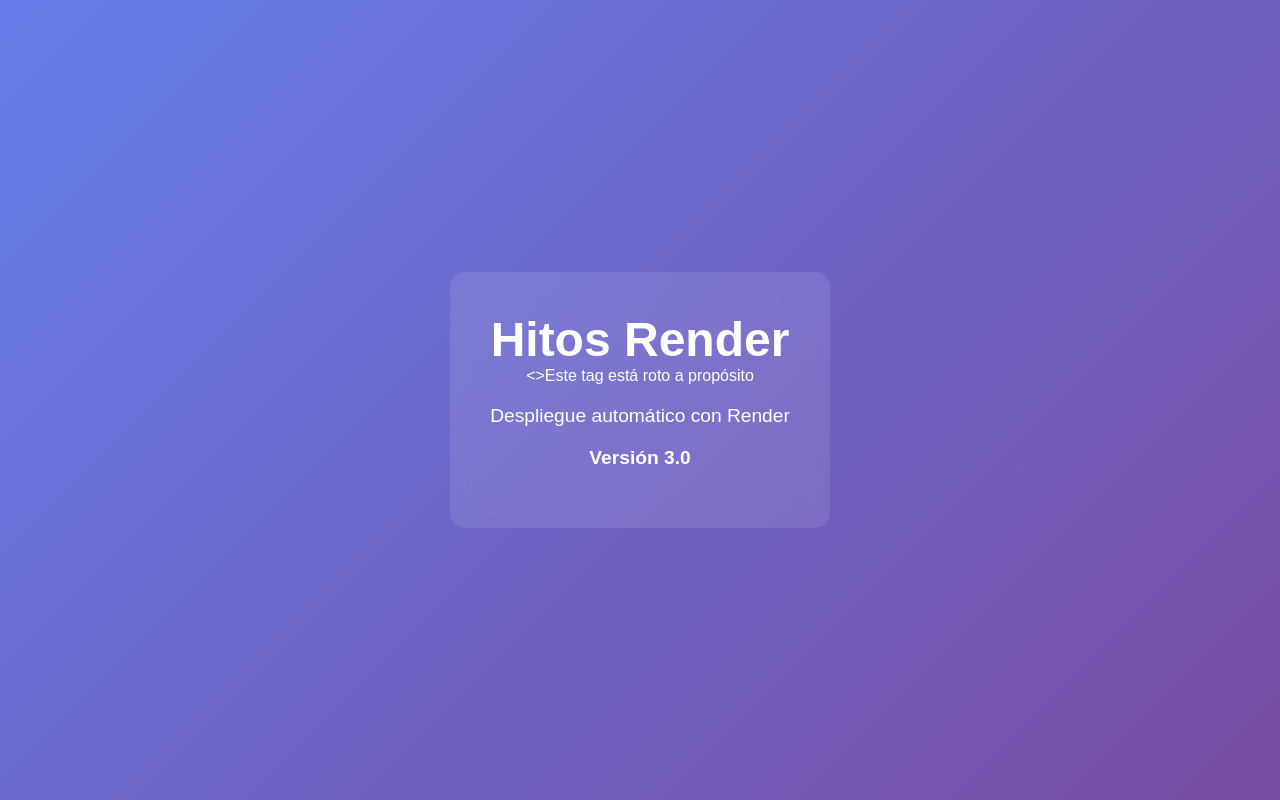
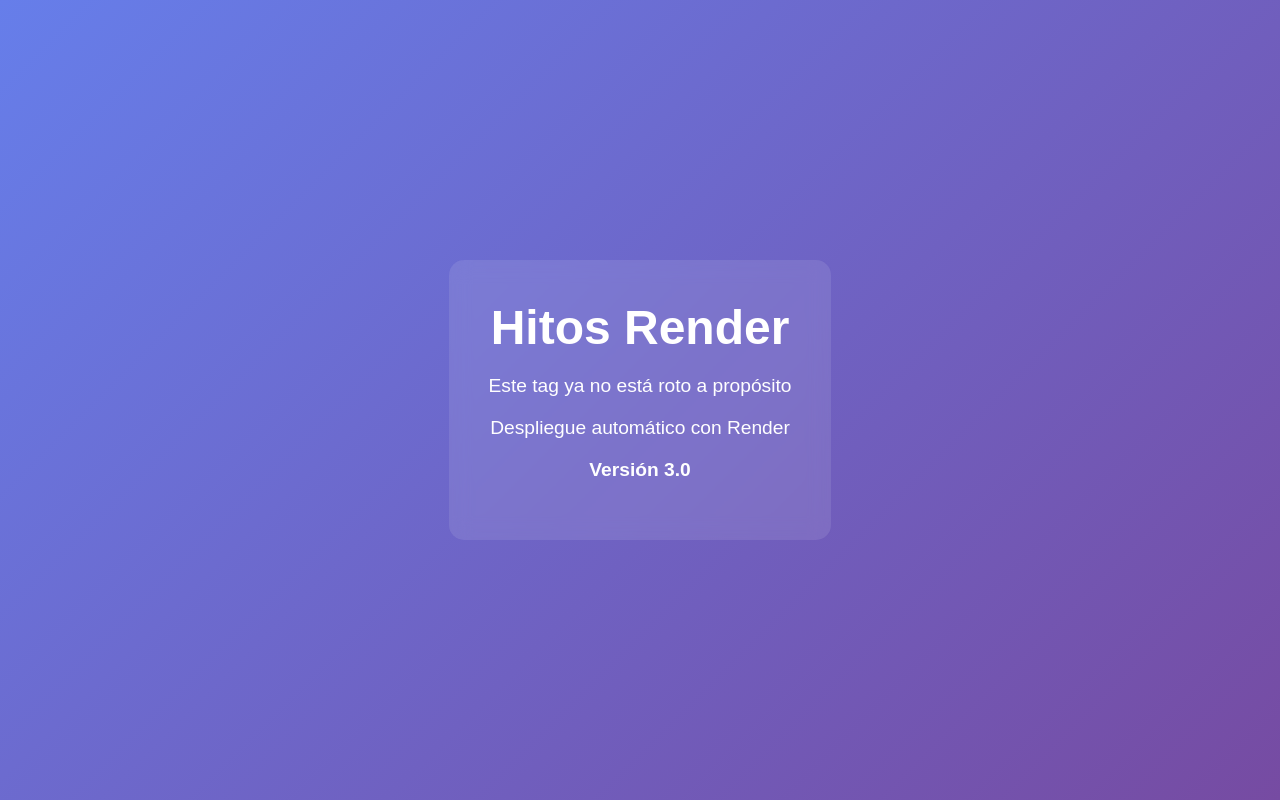
Before and after one commit to eChrls/Retos_Render, a website: page index.html in a window 1280 px wide. Drawn offline with Linux system fonts and the light colour scheme.

Commit message:
fix: html arreglado

```diff
--- a/index.html
+++ b/index.html
@@ -35,7 +35,7 @@
   <body>
     <div class="container">
       <h1>Hitos Render</h1>
-      <>Este tag está roto a propósito</h1>
+      <p>Este tag ya no está roto a propósito</p>
       <p>Despliegue automático con Render</p>
       <p><strong>Versión 3.0</strong></p>
     </div>
```
